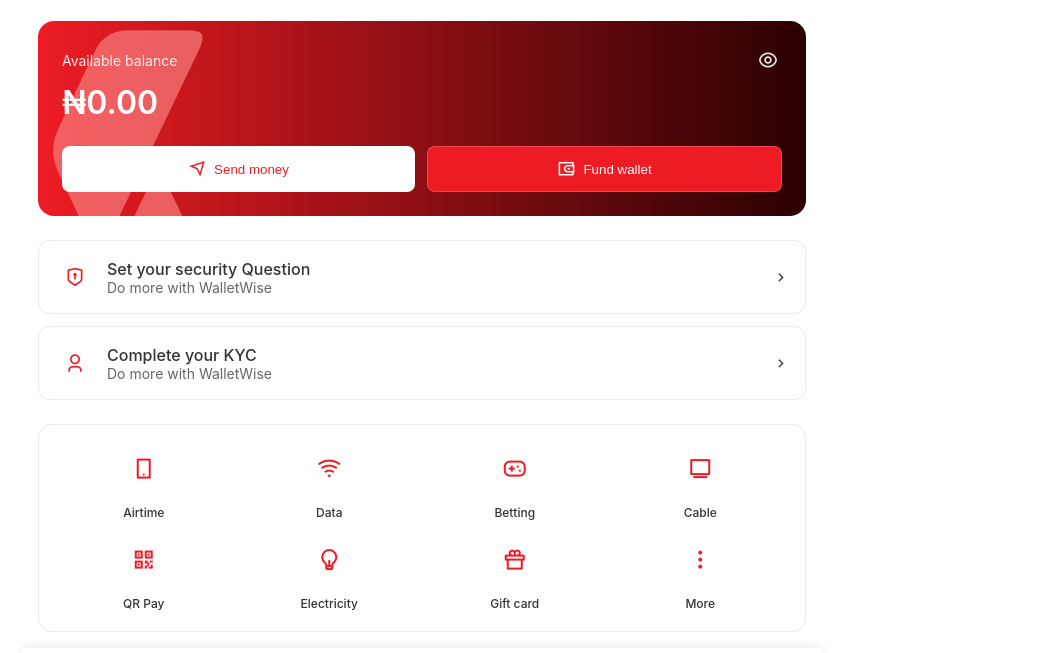
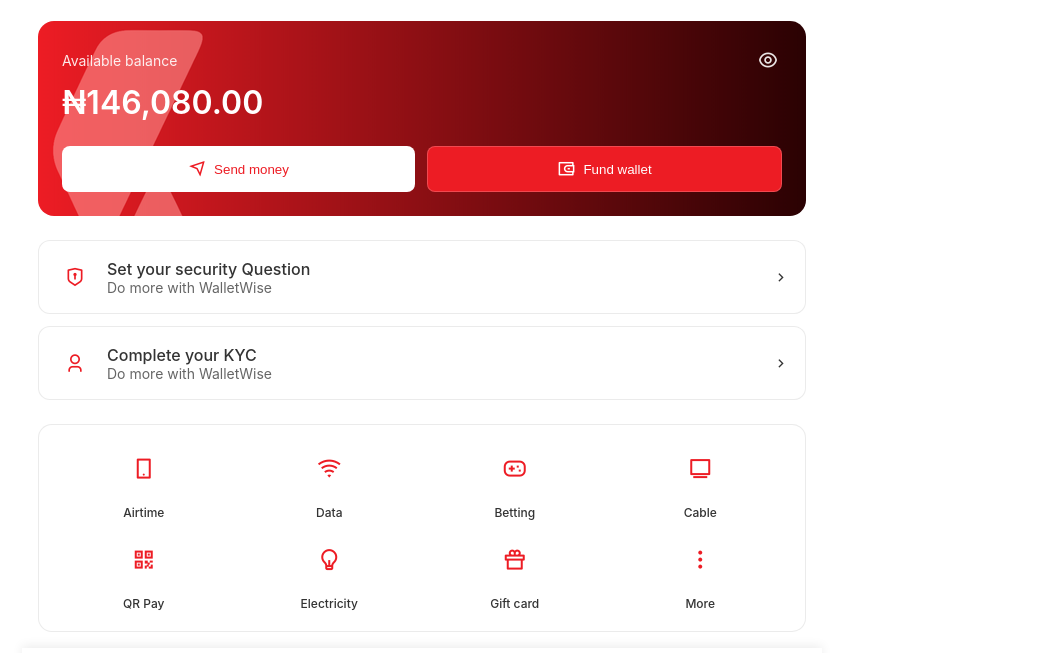
Before and after one commit to chiplugmedia/kcx_project, a plain HTML site: page index.html in a window 1280 px wide. Shown: the part 67-720 px from the top of the page, without its empty margins (218-1280 px from the left). Drawn offline with nearby package versions, Linux system fonts and the light colour scheme.

Commit message:
update balance amount to ₦146,080.00 in the dashboard

```diff
--- a/index.html
+++ b/index.html
@@ -40,7 +40,7 @@
                     <i class="ri-eye-off-line hide-balance"></i>
                 </button>
             </div>
-            <div class="balance-amount">₦0.00</div>
+            <div class="balance-amount">₦146,080.00</div>
             <div class="balance-actions">
                 <button class="action-button send-money">
                     <i class="ri-send-plane-line"></i> Send money
```
